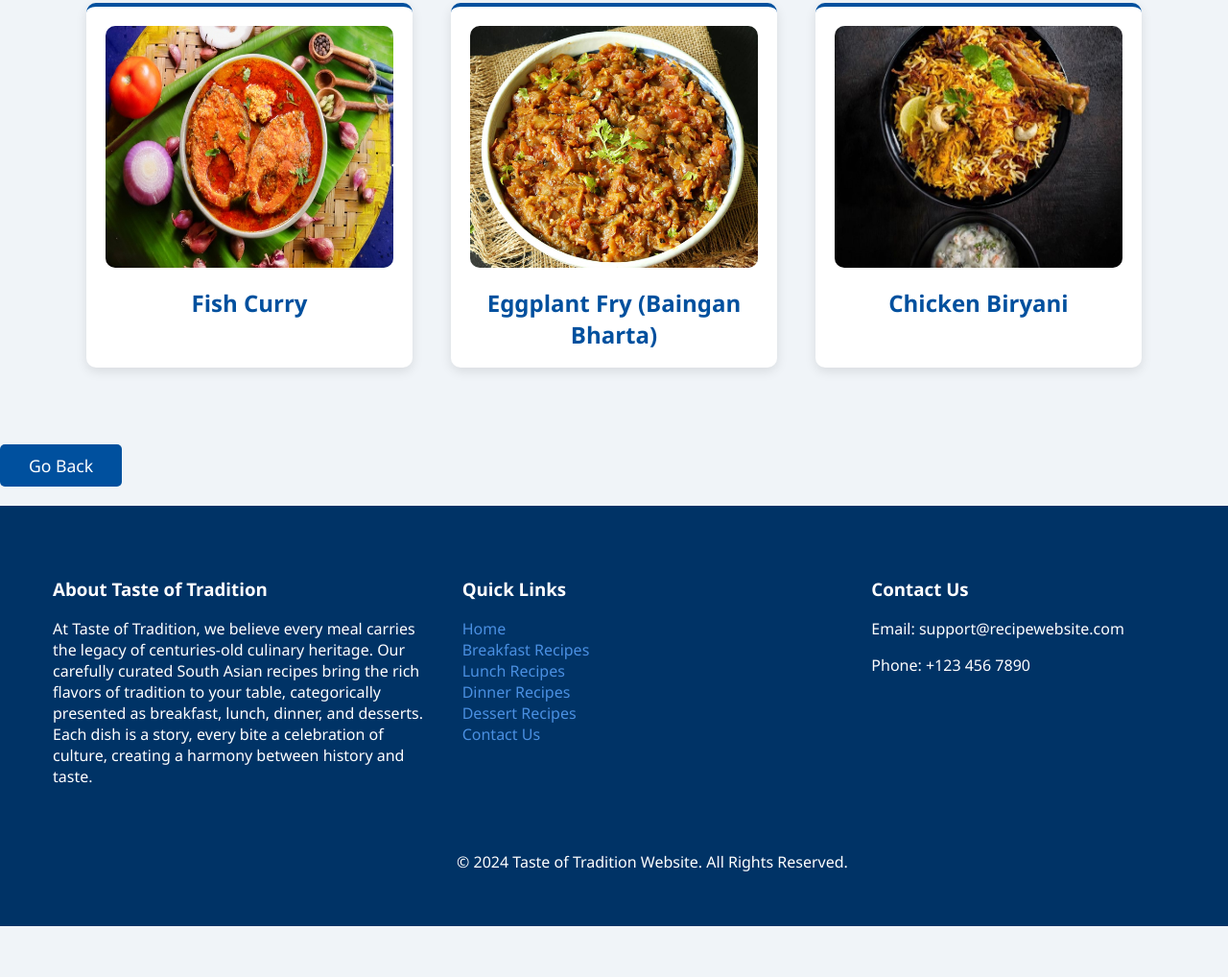
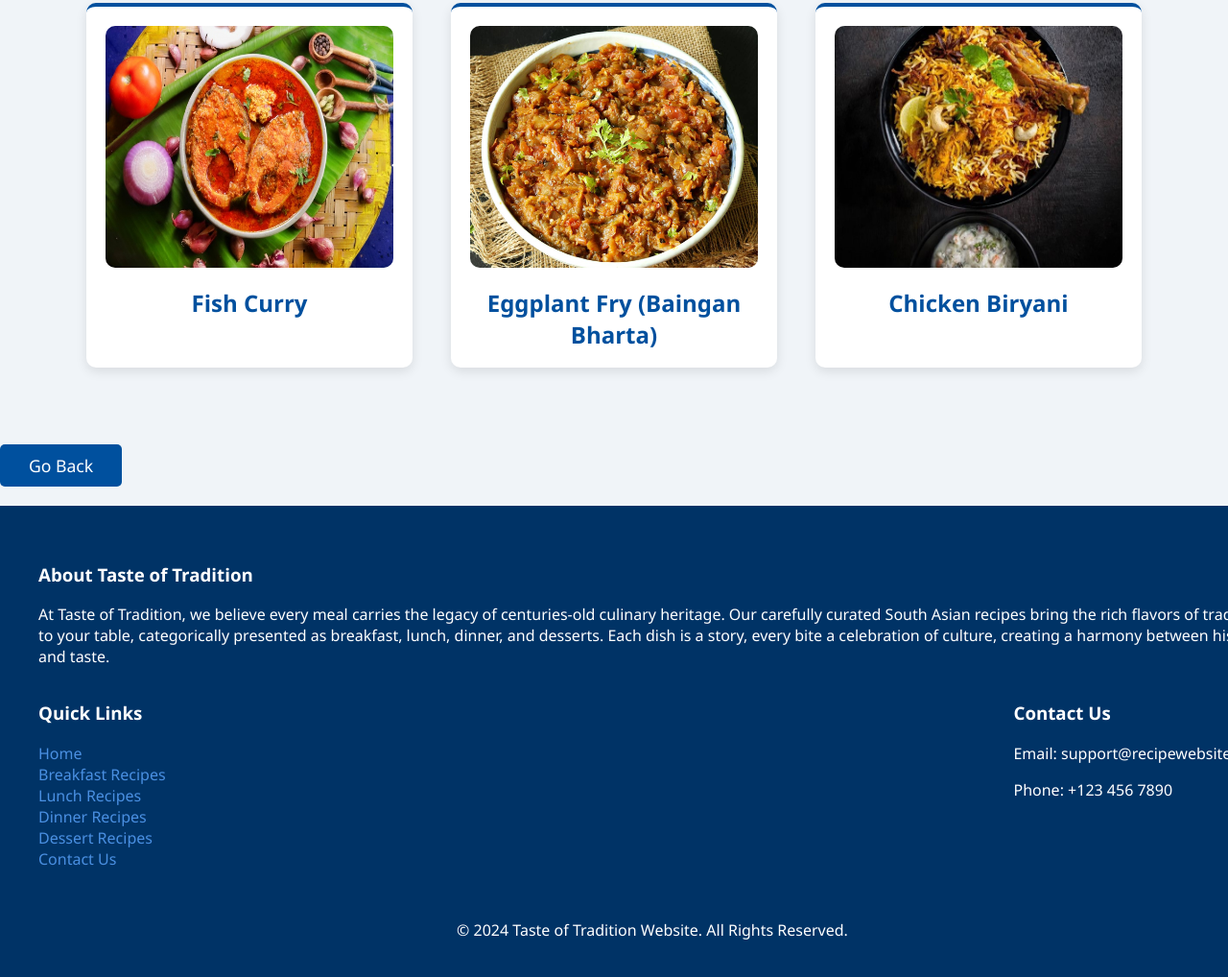
Before and after one commit to a-zahi2002/Taste-of-Tradition-Cookbook, a plain HTML site: page Lunch.html in a window 1280 px wide. Shown: the part 1056-2074 px from the top of the page at 96% size. Before the commit the page ends 2021 px from the top, so only its background shows below. Drawn offline with Linux system fonts and the light colour scheme.

Commit message:
Minor Adjustments

```diff
--- a/Category.css
+++ b/Category.css
@@ -150,9 +150,7 @@ footer {
     width: 100%;
 }
 
-.footer-content,
-.footer-links,
-.footer-contact,
+
 .footer-social {
     flex: 1;
     min-width: 200px;
```
